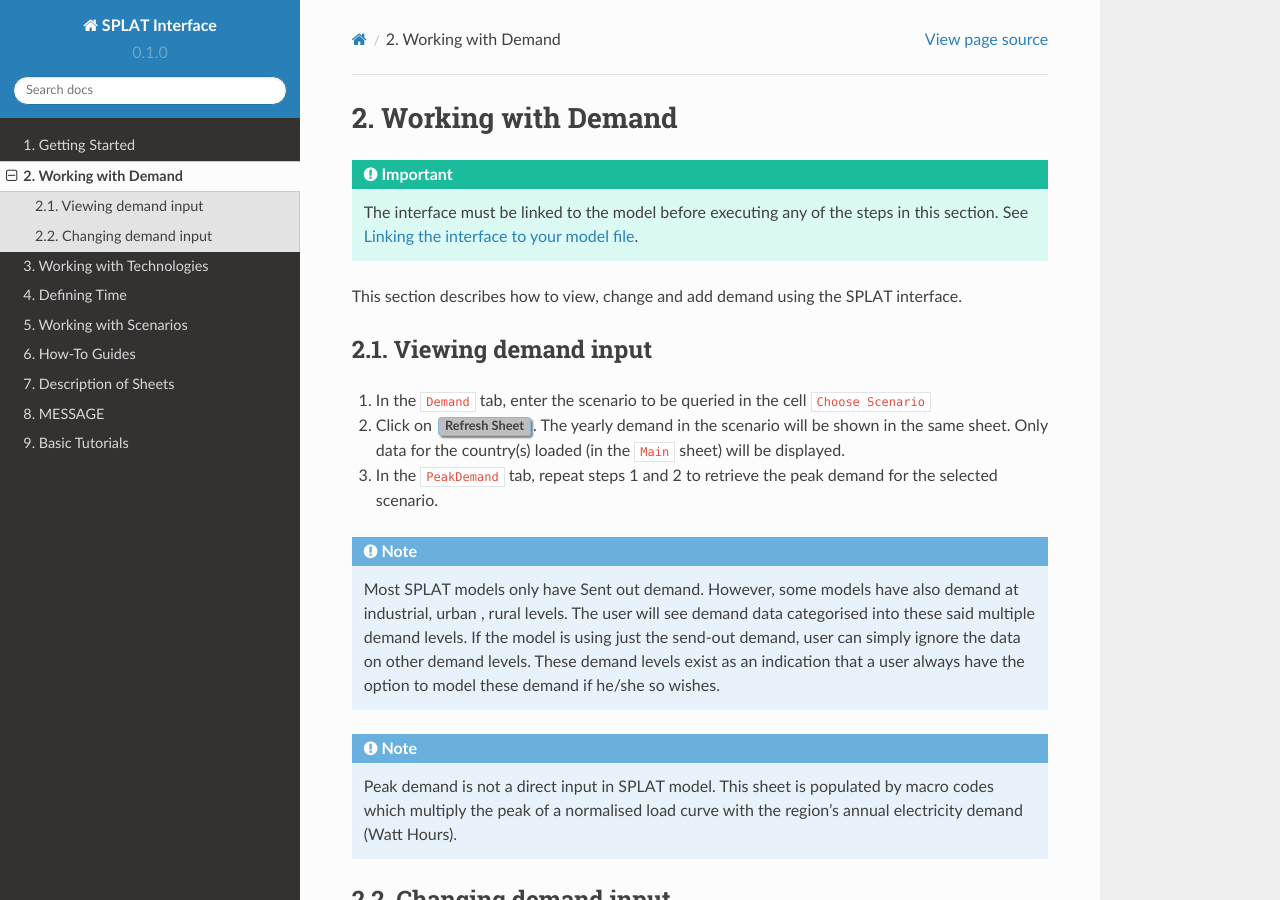
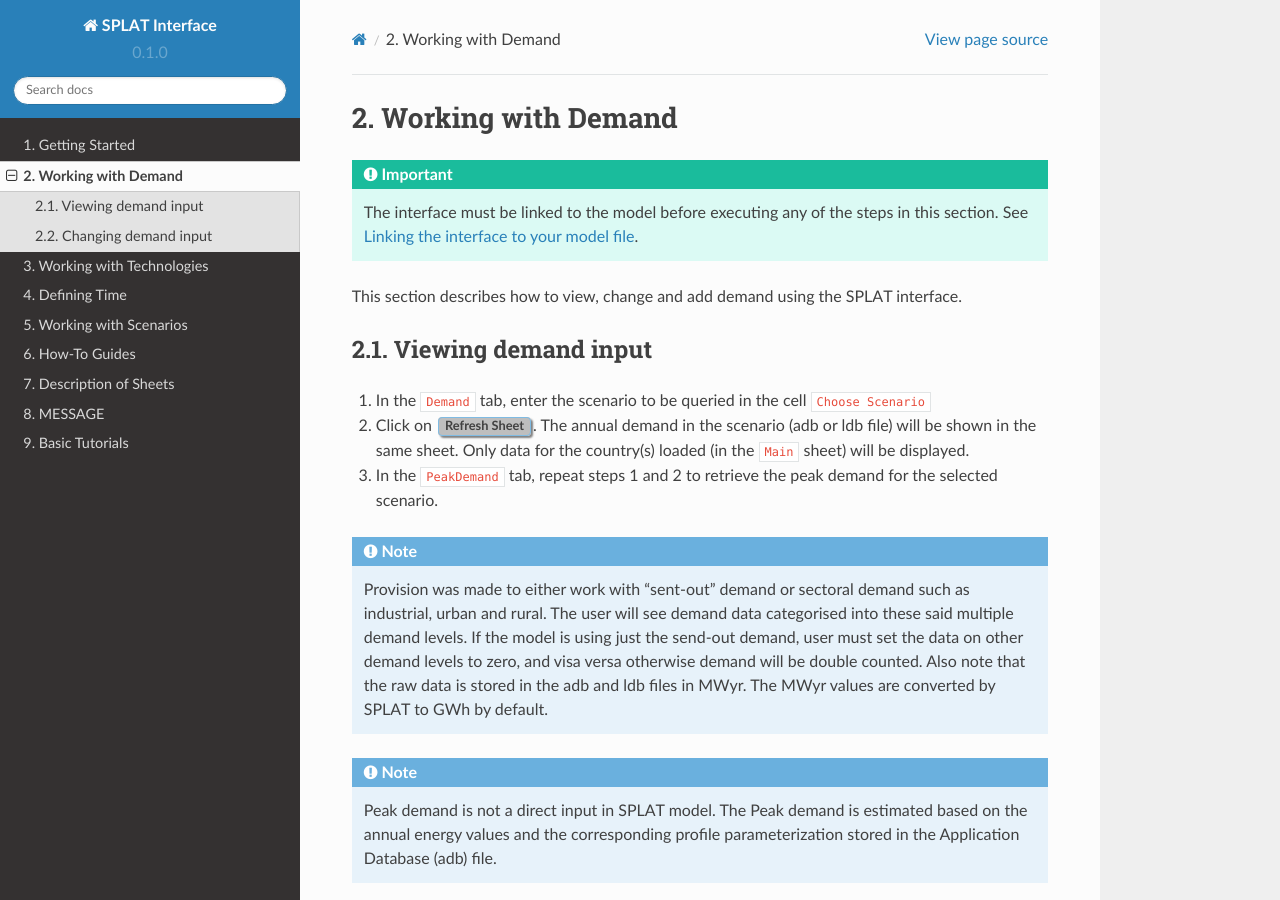
Before and after one commit to SPLATteam/SPLAT-WebGuide, a Sphinx documentation site: the page built from docs/working_with_demand.rst, in a window 1280 px wide and 900 px high. Built offline with Sphinx 7.4.7 and the Read the Docs theme 2.0.0, drawn with Linux system fonts in a browser that asks for light colours; pages that are not in the unit, such as notebooks, are missing from menus.

Commit message:
edits made to getting started and working with demand

```diff
--- a/docs/getting_started.rst
+++ b/docs/getting_started.rst
@@ -106,7 +106,7 @@
 
 1. In the ``Main`` tab of the file, make sure the fields :inputcell:`Model Folder` and :inputcell:`Main Region` are set correctly as shown below, to reflect the location of the restored MESSAGE model folder on your computer.
 
-2. in the ``Subregions`` section of the ``Main`` tab, choose which country / countries you want to activate, by placing a "1" next to it in the orange column, and a "0" next to any other countries. Ensure that the ``MAINa`` sub-region region is activated.
+2. in the ``Subregions`` section of the ``Main`` tab, choose which country / countries you want to activate, by placing a "1" next to it in the orange column, and a "0" next to any other countries.
 
 3. Click the :button:`Reload Global` button at the top of the page (this connects the MESSAGE model files with this Excel workbook). The model files are read and loaded into memory in Excel.
 
@@ -179,7 +179,7 @@
 
 2.  Select the output format and enter output path (if applicable) under ``Results Destination`` section.
 
-3.	Click on :button:`Get Results` (red circle in picture below). If :inputcell:`on this sheet` is selected, you should see raw results appear on the sheet when the process is finished.
+3.	Click on :button:`Get Results` (red circle in picture below). If :inputcell:`on this sheet` is selected, you should see raw results appear on the sheet when the process is finished. If :inputcell:`csv` is selected, then the results will be written to a csv file at the specified location. If the location doesn't exist then there will be an error message. The csv option is more convenient when working with large set of results, and they can be linked to other pivot tables in Excel or other software such as PowerBi or Tableau.
 
 .. image:: /images/getting_started_extract_results_1.PNG
 
--- a/docs/working_with_demand.rst
+++ b/docs/working_with_demand.rst
@@ -21,15 +21,15 @@
 
 1. In the ``Demand`` tab, enter the scenario to be queried in the cell ``Choose Scenario``
 
-2. Click on :button:`Refresh Sheet`. The yearly demand in the scenario will be shown in the same sheet. Only data for the country(s) loaded (in the ``Main`` sheet) will be displayed.
+2. Click on :button:`Refresh Sheet`. The annual demand in the scenario (adb or ldb file) will be shown in the same sheet. Only data for the country(s) loaded (in the ``Main`` sheet) will be displayed.
 
 3. In the ``PeakDemand`` tab, repeat steps 1 and 2 to retrieve the peak demand for the selected scenario.
 
 .. note::
-	Most SPLAT models only have Sent out demand. However, some models have also demand at industrial, urban , rural levels. The user will see demand data categorised into these said multiple demand levels. If the model is using just the send-out demand, user can simply ignore the data on other demand levels. These demand levels exist as an indication that a user always have the option to model these demand if he/she so wishes.
+	Provision was made to either work with "sent-out" demand or sectoral demand such as industrial, urban and rural. The user will see demand data categorised into these said multiple demand levels. If the model is using just the send-out demand, user must set the data on other demand levels to zero, and visa versa otherwise demand will be double counted. Also note that the raw data is stored in the adb and ldb files in MWyr. The MWyr values are converted by SPLAT to GWh by default.
 
 .. note::
-	Peak demand is not a direct input in SPLAT model. This sheet is populated by macro codes which multiply the peak of a normalised load curve with the region's annual electricity demand (Watt Hours).
+	Peak demand is not a direct input in SPLAT model. The Peak demand is estimated based on the annual energy values and the corresponding profile parameterization stored in the Application Database (adb) file.
 
 
 .. change_demand:
```
